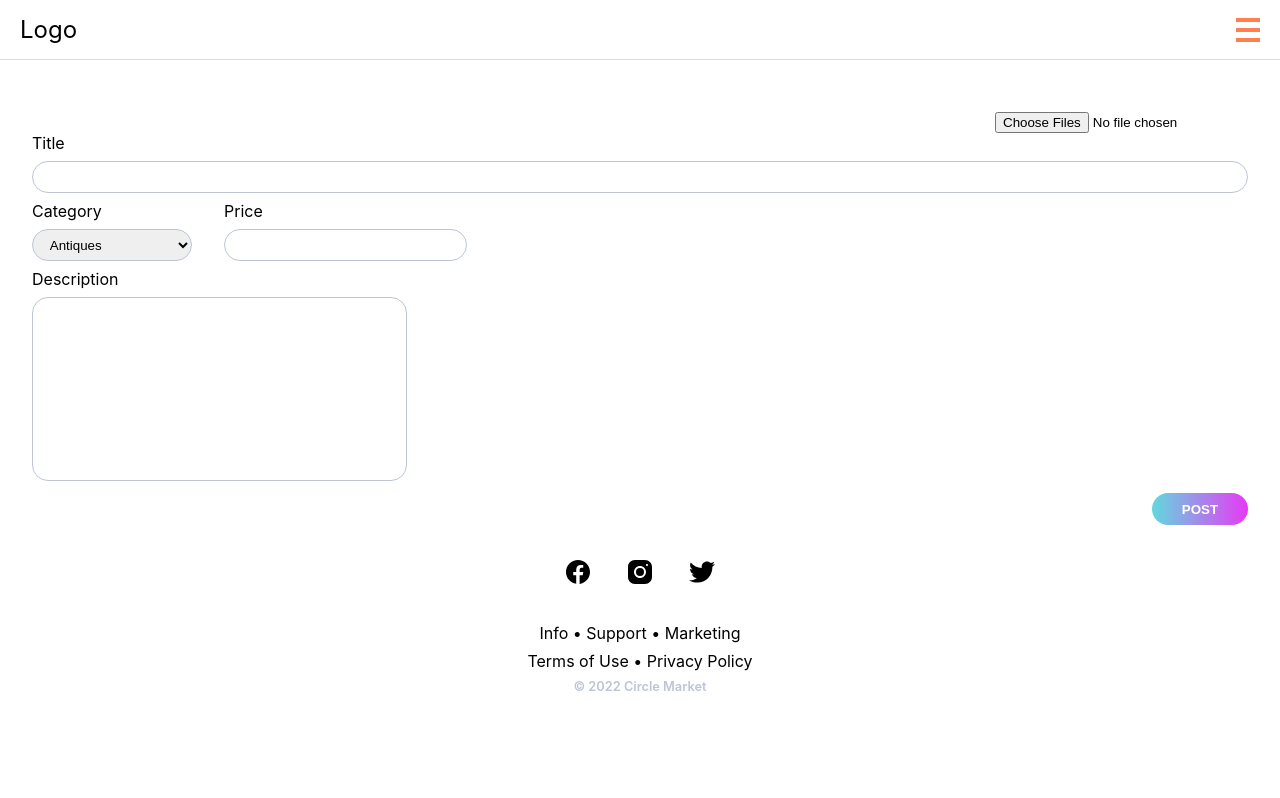
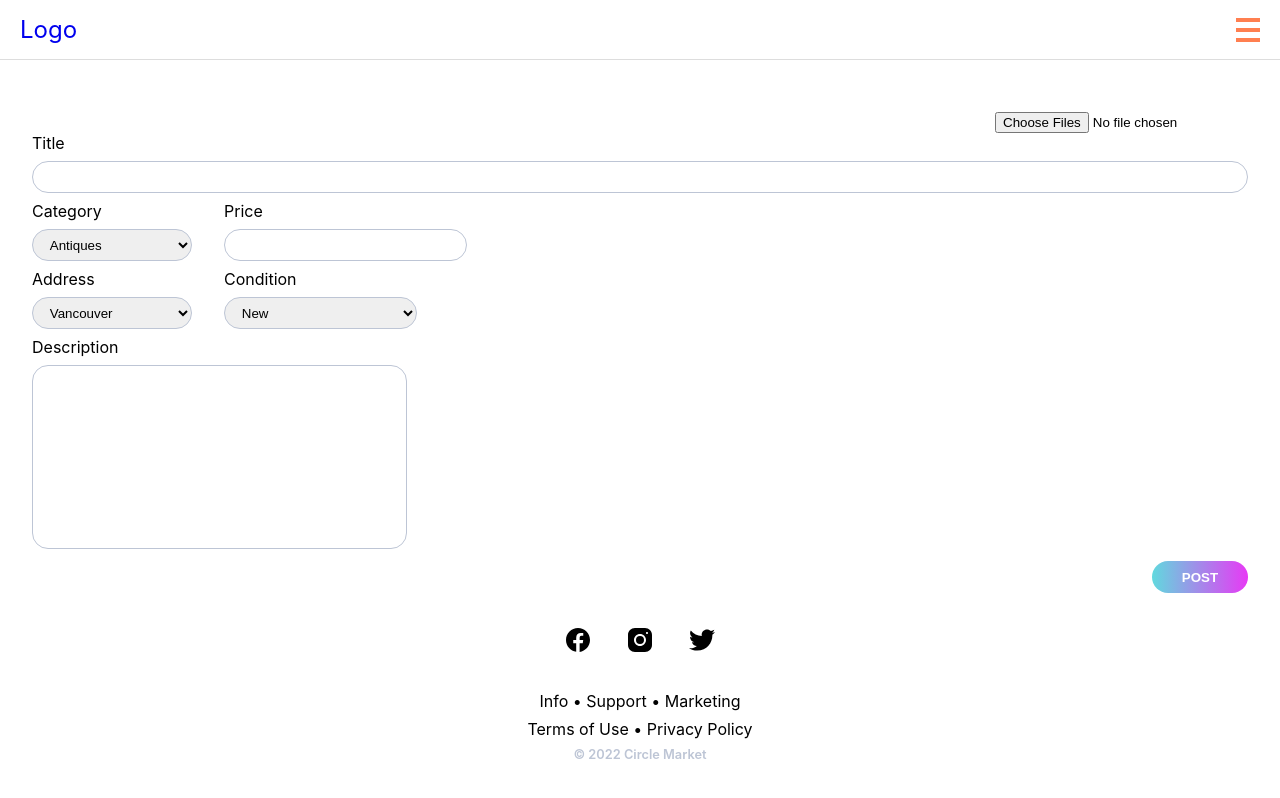
Before and after one commit to kiwoonjung/circle-market-front-end, a React (Create React App) app: page /add-item in a window 1280 px wide. Built offline with nearby package versions, Linux system fonts and the light colour scheme.

Commit message:
add link to header

```diff
--- a/src/components/AddComment/AddComment.jsx
+++ b/src/components/AddComment/AddComment.jsx
@@ -9,7 +9,7 @@ export default function AddComment() {
             <div className="comment__default-avatar"></div>
           </div>
           <label className="comment__label">
-            CONTACT TO THE SELLER
+            Comment
             <textarea className="comment__input" type="text" />
           </label>
         </div>
--- a/src/components/Header/Header.jsx
+++ b/src/components/Header/Header.jsx
@@ -1,7 +1,7 @@
 import "../Header/Header.scss";
 // import menu from "../../assets/images/icons/menu.svg";
 // import user from "../../assets/images/icons/user.svg";
-// import { Link } from "react-router-dom";
+import { Link } from "react-router-dom";
 
 export default function Header() {
   return (
@@ -9,17 +9,19 @@ export default function Header() {
       <div className="header-container">
         <div className="content">
           <nav className="header-nav">
-            <div className="header-logo">
-              <div>Logo</div>
-            </div>
+            <Link to="/">
+              <div className="header-logo">
+                <div>Logo</div>
+              </div>
+            </Link>
             <input className="header-input" type="checkbox" id="hamburger1" />
             <label className="header-label" for="hamburger1"></label>
 
             <ul className="nav-links">
               <li className="nav-li">
-                <a className="nav-a" href="#">
-                  LOGIN
-                </a>
+                <Link to="/login">
+                  <div className="nav-a">LOGIN</div>
+                </Link>
               </li>
               <li className="nav-li">
                 <a className="nav-a" href="#">
@@ -27,9 +29,11 @@ export default function Header() {
                 </a>
               </li>
               <li className="nav-li">
-                <a className="nav-a" href="#">
-                  ADD POST
-                </a>
+                <Link to="/add-item">
+                  <div className="nav-a" href="#">
+                    ADD POST
+                  </div>
+                </Link>
               </li>
               <li className="nav-li">
                 <a className="nav-a" href="#">
--- a/src/components/ItemCard/ItemCard.jsx
+++ b/src/components/ItemCard/ItemCard.jsx
@@ -0,0 +1,45 @@
+import "./ItemCard.scss";
+import iPhone from "../../assets/images/list/iPhoneXR-1.jpeg";
+import { useParams, Link } from "react-router-dom";
+import { useEffect } from "react";
+import axios from "axios";
+
+export default function ItemList(props) {
+  const { item_id } = useParams();
+
+  useEffect(() => {
+    axios
+      .get("http://localhost:8080/api/post/add")
+      .then((response) => {
+        console.log(response);
+      })
+      .catch((err) => {
+        console.log(err);
+      });
+  }, [item_id]);
+
+  return (
+    <div>
+      <div className="list-header">
+        <h3>What's new on the list today</h3>
+      </div>
+
+      <div className="item">
+        <Link to={`/${props.id}`}>
+          <div className="item__container">
+            <div>
+              <img
+                className="item__img-container"
+                src={iPhone}
+                alt="iPhoneXR-1.jpeg"
+              />
+            </div>
+            <div>iPhone XR 256 GB</div>
+            <div>Vancouver Victoria & 49th Drive</div>
+            <div>$340</div>
+          </div>
+        </Link>
+      </div>
+    </div>
+  );
+}
--- a/src/components/ItemCard/ItemCard.scss
+++ b/src/components/ItemCard/ItemCard.scss
@@ -0,0 +1,29 @@
+@use "../../styles/partials/mixins" as *;
+@use "../../styles/partials/variables" as *;
+
+.list-header {
+  display: flex;
+  justify-content: center;
+}
+
+.item {
+  display: grid;
+  grid-template-columns: repeat(2, 1fr);
+  grid-template-rows: 1fr;
+  margin-top: 1.75rem;
+  gap: 2rem 1rem;
+  padding: 1rem;
+  width: 100%;
+  box-sizing: border-box;
+
+  &__img-container {
+    width: 100%;
+    height: auto;
+    min-width: 6.25rem;
+    min-height: 6.25rem;
+    max-height: 10.4rem;
+    object-fit: cover;
+    border-radius: 0.375rem;
+    margin-bottom: 0.5rem;
+  }
+}
--- a/src/components/ItemList/ItemList.jsx
+++ /dev/null
@@ -1,66 +0,0 @@
-import "./ItemList.scss";
-import iPhone from "../../assets/images/list/iPhoneXR-1.jpeg";
-
-export default function ItemList() {
-  return (
-    <div>
-      <div className="list-header">
-        <h3>What's new on the list today</h3>
-      </div>
-
-      <div className="item">
-        <div className="item__container">
-          <div>
-            <img
-              className="item__img-container"
-              src={iPhone}
-              alt="iPhoneXR-1.jpeg"
-            />
-          </div>
-          <div>iPhone XR 256 GB</div>
-          <div>Vancouver Victoria & 49th Drive</div>
-          <div>$340</div>
-        </div>
-
-        <div className="item__container">
-          <div>
-            <img
-              className="item__img-container"
-              src={iPhone}
-              alt="iPhoneXR-1.jpeg"
-            />
-          </div>
-          <div>iPhone XR 256 GB</div>
-          <div>Vancouver Victoria & 49th Drive</div>
-          <div>$340</div>
-        </div>
-
-        <div className="item__container">
-          <div>
-            <img
-              className="item__img-container"
-              src={iPhone}
-              alt="iPhoneXR-1.jpeg"
-            />
-          </div>
-          <div>iPhone XR 256 GB</div>
-          <div>Vancouver Victoria & 49th Drive</div>
-          <div>$340</div>
-        </div>
-
-        <div className="item__container">
-          <div>
-            <img
-              className="item__img-container"
-              src={iPhone}
-              alt="iPhoneXR-1.jpeg"
-            />
-          </div>
-          <div>iPhone XR 256 GB</div>
-          <div>Vancouver Victoria & 49th Drive</div>
-          <div>$340</div>
-        </div>
-      </div>
-    </div>
-  );
-}
--- a/src/components/ItemList/ItemList.scss
+++ /dev/null
@@ -1,29 +0,0 @@
-@use "../../styles/partials/mixins" as *;
-@use "../../styles/partials/variables" as *;
-
-.list-header {
-  display: flex;
-  justify-content: center;
-}
-
-.item {
-  display: grid;
-  grid-template-columns: repeat(2, 1fr);
-  grid-template-rows: 1fr;
-  margin-top: 1.75rem;
-  gap: 2rem 1rem;
-  padding: 1rem;
-  width: 100%;
-  box-sizing: border-box;
-
-  &__img-container {
-    width: 100%;
-    height: auto;
-    min-width: 6.25rem;
-    min-height: 6.25rem;
-    max-height: 10.4rem;
-    object-fit: cover;
-    border-radius: 0.375rem;
-    margin-bottom: 0.5rem;
-  }
-}
--- a/src/pages/AddItem/AddItem.jsx
+++ b/src/pages/AddItem/AddItem.jsx
@@ -17,11 +17,15 @@ export default function AddItem() {
   const [category, setCategory] = useState("");
   const [price, setPrice] = useState("");
   const [description, setDescription] = useState("");
+  const [address, setAddress] = useState("");
+  const [condition, setCondition] = useState("");
 
   const [title_Error, setTitle_Error] = useState("");
   const [category_Error, setCategory_Error] = useState("");
   const [price_Error, setPrice_Error] = useState("");
   const [description_Error, setDescription_Error] = useState("");
+  const [address_Error, setAddress_Error] = useState("");
+  const [condition_Error, setCondition_Error] = useState("");
 
   useEffect(() => {
     console.log(images[0]);
@@ -82,7 +86,9 @@ export default function AddItem() {
       title_Error === true ||
       category_Error === true ||
       price_Error === true ||
-      description_Error === true
+      description_Error === true ||
+      address_Error === true ||
+      condition_Error === true
     ) {
     } else {
       const formData = new FormData();
@@ -91,6 +97,8 @@ export default function AddItem() {
       formData.append("category", category);
       formData.append("price", price);
       formData.append("description", description);
+      formData.append("address", address);
+      formData.append("condition", condition);
 
       axios
         .post("http://localhost:8080/api/post/add", formData, {
@@ -150,7 +158,6 @@ export default function AddItem() {
               <select
                 onChange={(e) => setCategory(e.target.value)}
                 className="addItem__category-select"
-                type="text"
                 name="category"
               >
                 <option value="Antiques">Antiques</option>
@@ -215,6 +222,44 @@ export default function AddItem() {
           </div>
         </div>
 
+        <div className="addItem__second-container">
+          <div className="addItem__category-container">
+            <label className="addItem__category-label">
+              Address
+              <select
+                onChange={(e) => setAddress(e.target.value)}
+                name="address"
+                className="addItem__category-select"
+              >
+                <option value="Vancouver">Vancouver</option>
+                <option value="Nortn Vancouver">North Vancouver</option>
+                <option value="Downtown">Downtown</option>
+                <option value="Richmond">Richmond</option>
+                <option value="Burnaby">Burnaby</option>
+                <option value="Coquitlam">Coquitlam</option>
+                <option value="Surrey">Surrey</option>
+                <option value="Langley">Langley</option>
+              </select>
+            </label>
+          </div>
+
+          <div className="addItem__price-container">
+            <label className="addItem__price-label">
+              Condition
+              <select
+                onChange={(e) => setCondition(e.target.value)}
+                name="condition"
+                className="addItem__category-select"
+              >
+                <option value="New">New</option>
+                <option value="Used Like New">Used - Like New</option>
+                <option value="Used - Good">Used - Good</option>
+                <option value="Used - Fair">Used - Fair</option>
+              </select>
+            </label>
+          </div>
+        </div>
+
         <div className="addItem__description-container">
           <label>
             Description
--- a/src/pages/Home/Home.jsx
+++ b/src/pages/Home/Home.jsx
@@ -1,7 +1,7 @@
 import "./Home.scss";
 import Header from "../../components/Header/Header";
 import Search from "../../components/Search/Search";
-import ItemList from "../../components/ItemList/ItemList";
+import ItemCard from "../../components/ItemCard/ItemCard";
 import Footer from "../../components/Footer/Footer";
 
 export default function Home() {
@@ -9,7 +9,7 @@ export default function Home() {
     <div>
       <Header />
       <Search />
-      <ItemList />
+      <ItemCard />
       <Footer />
     </div>
   );
```
Also changed, not shown: src/components/ItemCard22/ItemCard22.jsx (added), src/components/ItemCard22/ItemCard22.scss (added).
